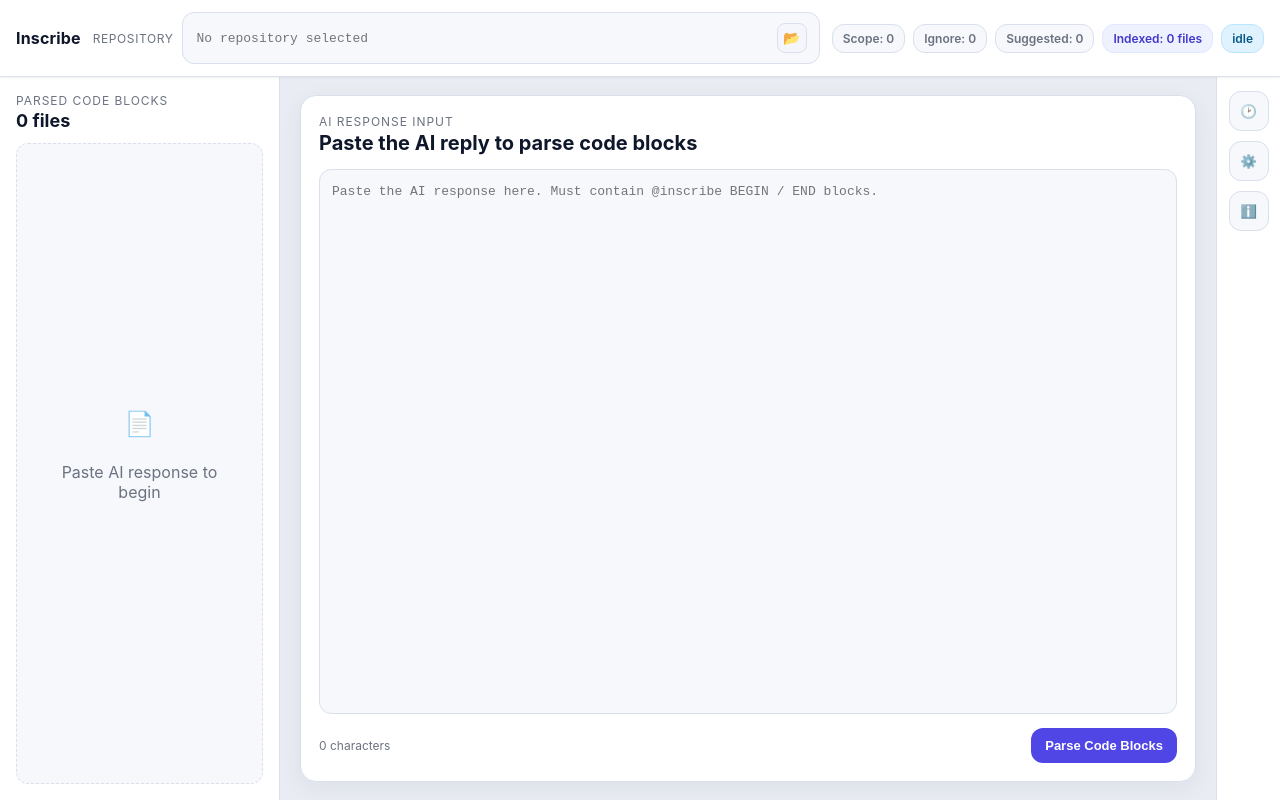
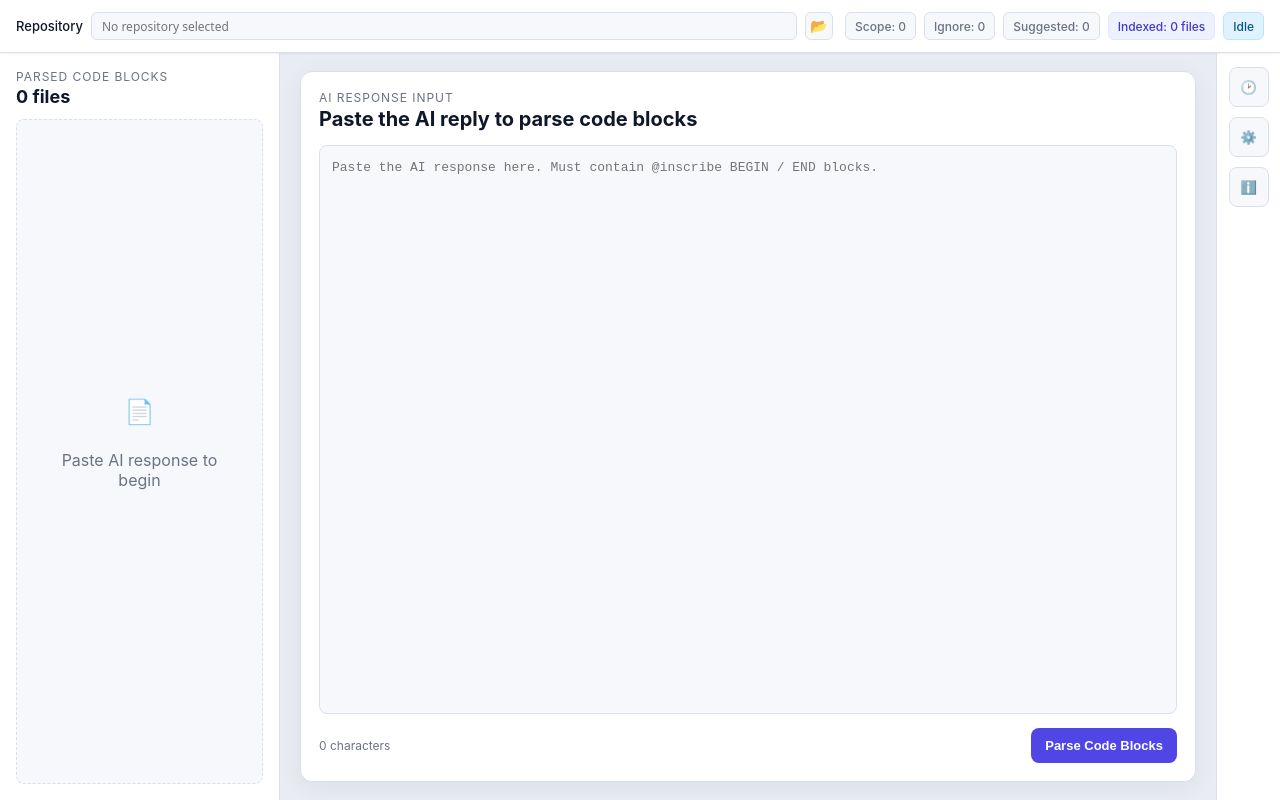
Before and after one commit to emxhive/inscribe, a React (Vite) app in the folder apps/desktop/: page / in a window 1280 px wide. Built offline with nearby package versions, Linux system fonts and the light colour scheme.

Commit message:
Update header layout: remove branding, restructure repo section, reduce border-radius
Co-authored-by: emxhive <67089614+emxhive@users.noreply.github.com>

```diff
--- a/apps/desktop/src/App.css
+++ b/apps/desktop/src/App.css
@@ -45,20 +45,7 @@ body {
   z-index: 5;
 }
 
-.brand {
-  font-weight: 700;
-  font-size: 16px;
-  letter-spacing: 0.01em;
-}
-
-.label {
-  font-size: 12px;
-  color: var(--muted);
-  text-transform: uppercase;
-  letter-spacing: 0.05em;
-}
-
-.repo-field {
+.repo-section {
   display: flex;
   align-items: center;
   gap: 8px;
@@ -66,50 +53,45 @@ body {
   min-width: 300px;
 }
 
-.repo-input {
-  flex: 1;
-  display: flex;
-  align-items: center;
-  background: var(--surface);
-  border: 1px solid var(--border);
-  border-radius: 12px;
-  padding: 10px 12px;
-  gap: 8px;
+.repo-name {
+  font-size: 13px;
+  font-weight: 500;
+  color: var(--text);
+  white-space: nowrap;
 }
 
-.repo-input input {
+.repo-path-input {
   flex: 1;
-  border: none;
-  background: transparent;
-  font-family: 'JetBrains Mono', 'SFMono-Regular', monospace;
-  color: var(--text);
-  font-size: 13px;
+  border: 1px solid var(--border);
+  background: var(--surface);
+  border-radius: 6px;
+  padding: 6px 10px;
+  font-family: system-ui, -apple-system, 'Segoe UI', sans-serif;
+  color: var(--muted);
+  font-size: 12px;
+  height: 28px;
 }
 
-.repo-input input:focus {
+.repo-path-input:focus {
   outline: none;
 }
 
-.repo-actions {
-  display: flex;
-  gap: 6px;
-}
-
-.repo-actions button {
-  width: 30px;
-  height: 30px;
+.folder-btn {
+  width: 28px;
+  height: 28px;
   border: 1px solid var(--border);
-  border-radius: 8px;
-  background: #f4f6fb;
+  border-radius: 6px;
+  background: var(--surface);
   cursor: pointer;
   font-size: 14px;
   display: flex;
   align-items: center;
   justify-content: center;
   transition: background 0.15s ease, border-color 0.15s ease;
+  flex-shrink: 0;
 }
 
-.repo-actions button:hover {
+.folder-btn:hover {
   background: #eef2ff;
   border-color: var(--accent);
 }
@@ -125,11 +107,14 @@ body {
 .pill {
   background: #eef2ff;
   color: #4338ca;
-  padding: 6px 10px;
-  border-radius: 12px;
+  padding: 5px 9px;
+  border-radius: 6px;
   font-size: 12px;
-  font-weight: 600;
+  font-weight: 500;
   border: 1px solid #e0e7ff;
+  height: 28px;
+  display: inline-flex;
+  align-items: center;
 }
 
 .pill-secondary {
@@ -181,7 +166,7 @@ body {
   justify-content: center;
   gap: 8px;
   border: 1px dashed var(--border);
-  border-radius: 12px;
+  border-radius: 8px;
   background: var(--surface);
   color: var(--muted);
   text-align: center;
@@ -204,7 +189,7 @@ body {
 
 .file-item {
   border: 1px solid var(--border);
-  border-radius: 12px;
+  border-radius: 8px;
   padding: 10px 12px;
   background: var(--panel);
   cursor: pointer;
@@ -268,7 +253,7 @@ body {
 .review-panel {
   background: var(--panel);
   border: 1px solid var(--border);
-  border-radius: 16px;
+  border-radius: 12px;
   box-shadow: 0 6px 24px rgba(15, 23, 42, 0.06);
   padding: 18px;
   display: flex;
@@ -318,7 +303,7 @@ body {
   height: 100%;
   resize: none;
   border: 1px solid var(--border);
-  border-radius: 12px;
+  border-radius: 8px;
   padding: 12px;
   font-size: 13px;
   line-height: 1.6;
@@ -349,7 +334,7 @@ body {
   color: white;
   border: none;
   padding: 10px 14px;
-  border-radius: 12px;
+  border-radius: 8px;
   font-weight: 600;
   font-size: 13px;
   cursor: pointer;
@@ -366,7 +351,7 @@ body {
   border: 1px solid var(--border);
   color: var(--text);
   padding: 9px 12px;
-  border-radius: 10px;
+  border-radius: 6px;
   font-weight: 600;
   cursor: pointer;
   transition: border-color 0.15s ease, background 0.15s ease;
@@ -385,7 +370,7 @@ body {
   flex: 1;
   min-height: 320px;
   border: 1px solid var(--border);
-  border-radius: 14px;
+  border-radius: 10px;
   padding: 12px;
   background: var(--surface);
   display: flex;
@@ -397,7 +382,7 @@ body {
   width: 100%;
   height: 100%;
   border: none;
-  border-radius: 12px;
+  border-radius: 8px;
   padding: 14px;
   font-family: 'JetBrains Mono', monospace;
   font-size: 13px;
@@ -427,7 +412,7 @@ body {
   border: 1px solid var(--border);
   background: var(--panel);
   padding: 9px 12px;
-  border-radius: 10px;
+  border-radius: 6px;
   font-weight: 600;
   cursor: pointer;
   transition: border-color 0.15s ease, background 0.15s ease;
@@ -451,7 +436,7 @@ body {
   border: 1px solid #e0e7ff;
   color: #4338ca;
   padding: 8px 12px;
-  border-radius: 10px;
+  border-radius: 6px;
   font-size: 12px;
   width: fit-content;
 }
@@ -469,7 +454,7 @@ body {
 .rail-btn {
   width: 40px;
   height: 40px;
-  border-radius: 12px;
+  border-radius: 8px;
   border: 1px solid var(--border);
   background: var(--surface);
   display: flex;
--- a/apps/desktop/src/App.tsx
+++ b/apps/desktop/src/App.tsx
@@ -325,21 +325,24 @@ export default function App() {
   const selectedItem = state.reviewItems.find(item => item.id === state.selectedItemId);
   const editorValue = selectedItem?.editedContent || '';
 
+  // Get repo name (last segment of path) or default
+  const repoName = state.repoRoot
+    ? state.repoRoot.split(/[\\/]/).filter(Boolean).pop() || 'Repository'
+    : 'Repository';
+
   return (
     <div className="app-shell">
       <header className="top-bar">
-        <div className="brand">Inscribe</div>
-
-        <div className="repo-field">
-          <span className="label">Repository</span>
-          <div className="repo-input">
+        <div className="repo-section">
+          <span className="repo-name">{repoName}</span>
           <input
+            className="repo-path-input"
             value={state.repoRoot || ''}
             readOnly
             placeholder="No repository selected"
           />
-            <div className="repo-actions">
           <button
+            className="folder-btn"
             type="button"
             title="Browse for repository"
             aria-label="Browse for repository"
@@ -347,8 +350,6 @@ export default function App() {
           >
             📂
           </button>
-            </div>
-          </div>
         </div>
 
         <div className="status-pills">
@@ -376,12 +377,12 @@ export default function App() {
           <span
             className="pill clickable"
             onClick={() => setIgnoredListModalOpen(true)}
-            title="Click to view ignored paths"
+            title="Click to view indexed files"
           >
             Indexed: {state.indexedCount} files
           </span>
           <span className={`pill accent ${state.indexStatus.state === 'error' ? 'error' : ''}`}>
-            {state.indexStatus.state}
+            {state.indexStatus.state.charAt(0).toUpperCase() + state.indexStatus.state.slice(1)}
           </span>
         </div>
       </header>
```
Lines whose indentation alone changed are shown as unchanged.
